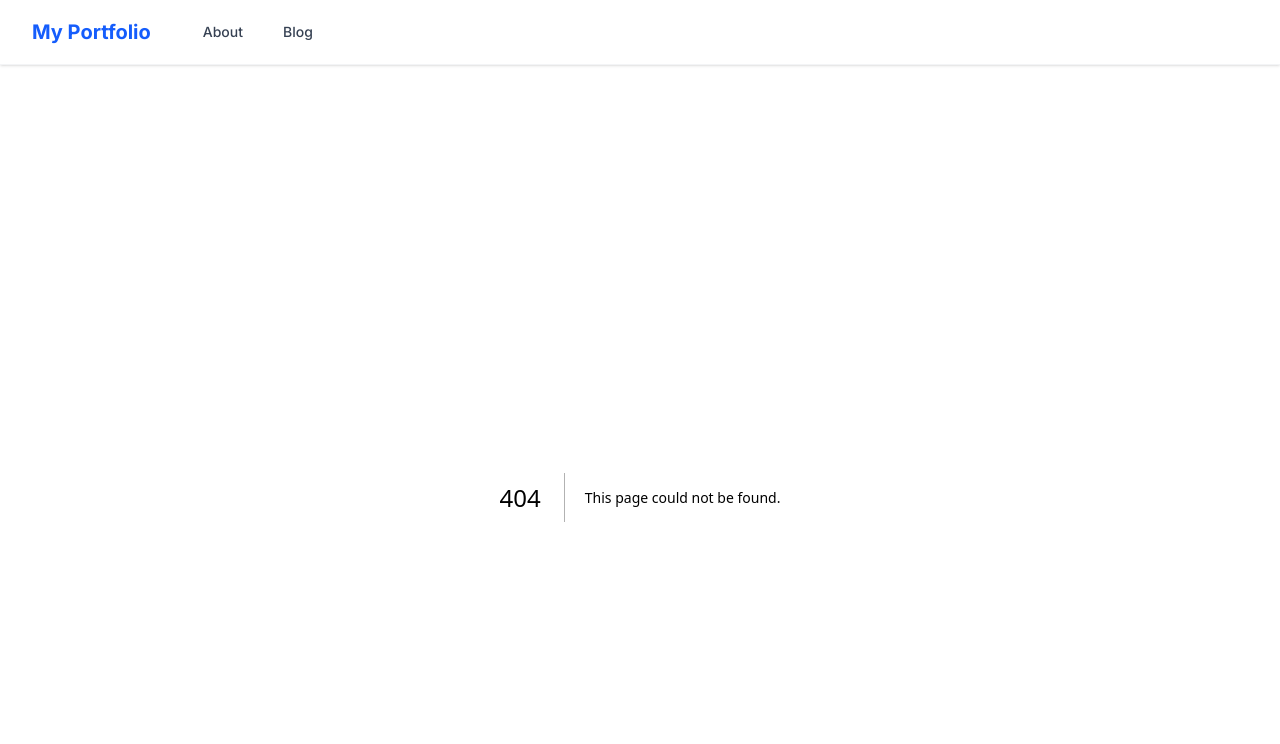
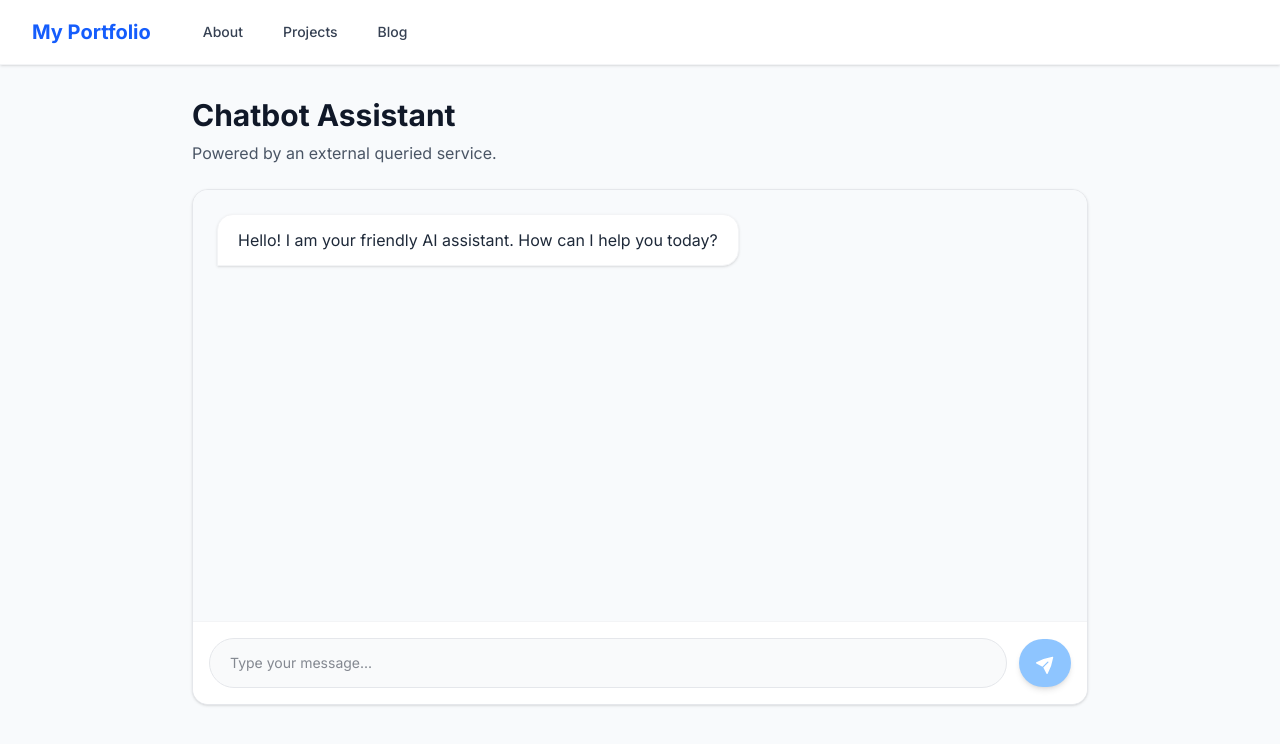
Before and after one commit to sjwjames/myPage, a Next.js app: page /projects/chatbot in a window 1280 px wide. Before the commit this address had no page. Shown: the top 744 px of the page. Built offline with nearby package versions, Linux system fonts and the light colour scheme.

Commit message:
add project page

```diff
--- a/app/layout.tsx
+++ b/app/layout.tsx
@@ -32,6 +32,9 @@ export default function RootLayout({
                     <Link href="/" className="px-3 py-2 rounded-md text-sm font-medium text-gray-700 hover:bg-blue-50 hover:text-blue-600">
                       About
                     </Link>
+                    <Link href="/projects" className="px-3 py-2 rounded-md text-sm font-medium text-gray-700 hover:bg-blue-50 hover:text-blue-600">
+                      Projects
+                    </Link>
                     <Link href="/blog" className="px-3 py-2 rounded-md text-sm font-medium text-gray-700 hover:bg-blue-50 hover:text-blue-600">
                       Blog
                     </Link>
--- /dev/null
+++ b/app/projects/chatbot/page.tsx
@@ -0,0 +1,136 @@
+"use client";
+
+import { useState, useRef, useEffect } from "react";
+import { PaperAirplaneIcon } from "@heroicons/react/24/solid";
+
+interface Message {
+  role: "user" | "bot";
+  content: string;
+}
+
+export default function ChatbotPage() {
+  const [messages, setMessages] = useState<Message[]>([
+    { role: "bot", content: "Hello! I am your friendly AI assistant. How can I help you today?" }
+  ]);
+  const [input, setInput] = useState("");
+  const [isLoading, setIsLoading] = useState(false);
+  const messagesEndRef = useRef<HTMLDivElement>(null);
+
+  // Auto-scroll to the newest message
+  const scrollToBottom = () => {
+    messagesEndRef.current?.scrollIntoView({ behavior: "smooth" });
+  };
+  useEffect(() => {
+    scrollToBottom();
+  }, [messages]);
+
+  const handleSend = async () => {
+    if (!input.trim()) return;
+
+    const userMessage = input.trim();
+    setMessages((prev) => [...prev, { role: "user", content: userMessage }]);
+    setInput("");
+    setIsLoading(true);
+
+    try {
+      // NOTE: Replace this URL with your actual separate service endpoint
+      const API_URL = process.env.NEXT_PUBLIC_CHATBOT_API_URL || "/api/chat-placeholder";
+
+      const response = await fetch(API_URL, {
+        method: "POST",
+        // mode: 'no-cors',
+        headers: {
+          "Content-Type": "application/json",
+          // 'Access-Control-Allow-Origin': '*'
+        },
+        body: JSON.stringify({ query: userMessage }),
+      });
+
+      // Simple mock fallback if the endpoint doesn't exist yet for demonstration
+      if (!response.ok) {
+        throw new Error("Failed to connect to service. Using mock fallback.");
+      }
+      const data = await response.json();
+      setMessages((prev) => [...prev, { role: "bot", content: data.reply.output || "No reply provided." }]);
+    } catch (error) {
+      console.warn(error);
+      // Fallback response for UI demonstration if service is offline/unconfigured
+      setTimeout(() => {
+        setMessages((prev) => [
+          ...prev,
+          { role: "bot", content: "I'm having trouble connecting to my backend right now, but this is what a response looks like!" }
+        ]);
+        setIsLoading(false);
+      }, 1000);
+      return;
+    }
+
+    setIsLoading(false);
+  };
+
+  return (
+    <div className="max-w-4xl mx-auto flex flex-col h-[calc(100vh-12rem)] min-h-[500px]">
+      <div className="mb-6">
+        <h1 className="text-3xl font-bold text-gray-900">Chatbot Assistant</h1>
+        <p className="text-gray-600 mt-2">Powered by an external queried service.</p>
+      </div>
+
+      <div className="flex-1 bg-white border border-gray-200 rounded-2xl shadow-sm flex flex-col overflow-hidden">
+        {/* Chat History */}
+        <div className="flex-1 overflow-y-auto p-6 space-y-6 bg-slate-50">
+          {messages.map((msg, idx) => (
+            <div
+              key={idx}
+              className={`flex ${msg.role === "user" ? "justify-end" : "justify-start"}`}
+            >
+              <div
+                className={`max-w-[75%] rounded-2xl px-5 py-3 shadow-sm ${msg.role === "user"
+                  ? "bg-blue-600 text-white rounded-br-none"
+                  : "bg-white text-gray-800 border border-gray-100 rounded-bl-none"
+                  }`}
+              >
+                <p className="whitespace-pre-wrap leading-relaxed">{msg.content}</p>
+              </div>
+            </div>
+          ))}
+          {isLoading && (
+            <div className="flex justify-start">
+              <div className="bg-white border border-gray-100 text-gray-800 px-5 py-3 rounded-2xl rounded-bl-none shadow-sm flex items-center space-x-2">
+                <div className="w-2 h-2 bg-gray-400 rounded-full animate-bounce" style={{ animationDelay: '0ms' }}></div>
+                <div className="w-2 h-2 bg-gray-400 rounded-full animate-bounce" style={{ animationDelay: '150ms' }}></div>
+                <div className="w-2 h-2 bg-gray-400 rounded-full animate-bounce" style={{ animationDelay: '300ms' }}></div>
+              </div>
+            </div>
+          )}
+          <div ref={messagesEndRef} />
+        </div>
+
+        {/* Input Area */}
+        <div className="p-4 bg-white border-t border-gray-100">
+          <div className="flex items-center space-x-3 max-w-4xl mx-auto">
+            <input
+              type="text"
+              value={input}
+              onChange={(e) => setInput(e.target.value)}
+              onKeyDown={(e) => {
+                if (e.key === "Enter") {
+                  handleSend();
+                }
+              }}
+              placeholder="Type your message..."
+              className="flex-1 bg-gray-50 border border-gray-200 text-gray-900 text-sm rounded-full focus:ring-blue-500 focus:border-blue-500 block w-full px-5 py-3.5 outline-none transition-colors"
+              disabled={isLoading}
+            />
+            <button
+              onClick={handleSend}
+              disabled={isLoading || !input.trim()}
+              className="p-3.5 rounded-full bg-blue-600 text-white hover:bg-blue-700 focus:ring-4 focus:ring-blue-200 outline-none transition-colors disabled:bg-blue-300 disabled:cursor-not-allowed shadow-md"
+            >
+              <PaperAirplaneIcon className="w-5 h-5 -rotate-45 ml-1" />
+            </button>
+          </div>
+        </div>
+      </div>
+    </div>
+  );
+}
--- /dev/null
+++ b/app/projects/page.tsx
@@ -0,0 +1,36 @@
+import Link from "next/link";
+import { ChatBubbleLeftRightIcon } from "@heroicons/react/24/outline";
+
+export default function ProjectsPage() {
+  return (
+    <div className="space-y-12">
+      <header className="text-center space-y-4 mb-12">
+        <h1 className="text-4xl font-bold">Projects</h1>
+        <p className="text-xl text-gray-600">Showcasing my current and past works.</p>
+      </header>
+
+      <div className="grid grid-cols-1 md:grid-cols-2 lg:grid-cols-3 gap-6">
+        {/* Chatbot Project Card */}
+        <Link href="/projects/chatbot" className="group block">
+          <div className="border border-gray-200 rounded-xl p-6 hover:shadow-lg transition-all duration-300 hover:border-blue-200 bg-white h-full flex flex-col">
+            <div className="flex items-center space-x-3 mb-4">
+              <div className="p-2 bg-blue-50 text-blue-600 rounded-lg group-hover:bg-blue-600 group-hover:text-white transition-colors">
+                <ChatBubbleLeftRightIcon className="w-6 h-6" />
+              </div>
+              <h2 className="text-2xl font-semibold text-gray-900">Chatbot Assistant</h2>
+            </div>
+            <p className="text-gray-600 mb-4 flex-grow">
+              An interactive chatbot dialogue interface powered by a custom external backend service.
+            </p>
+            <div className="text-blue-600 font-medium group-hover:translate-x-1 transition-transform flex items-center">
+              Try it out
+              <span className="ml-1">→</span>
+            </div>
+          </div>
+        </Link>
+
+        {/* More projects can be added here in the future */}
+      </div>
+    </div>
+  );
+}
```
